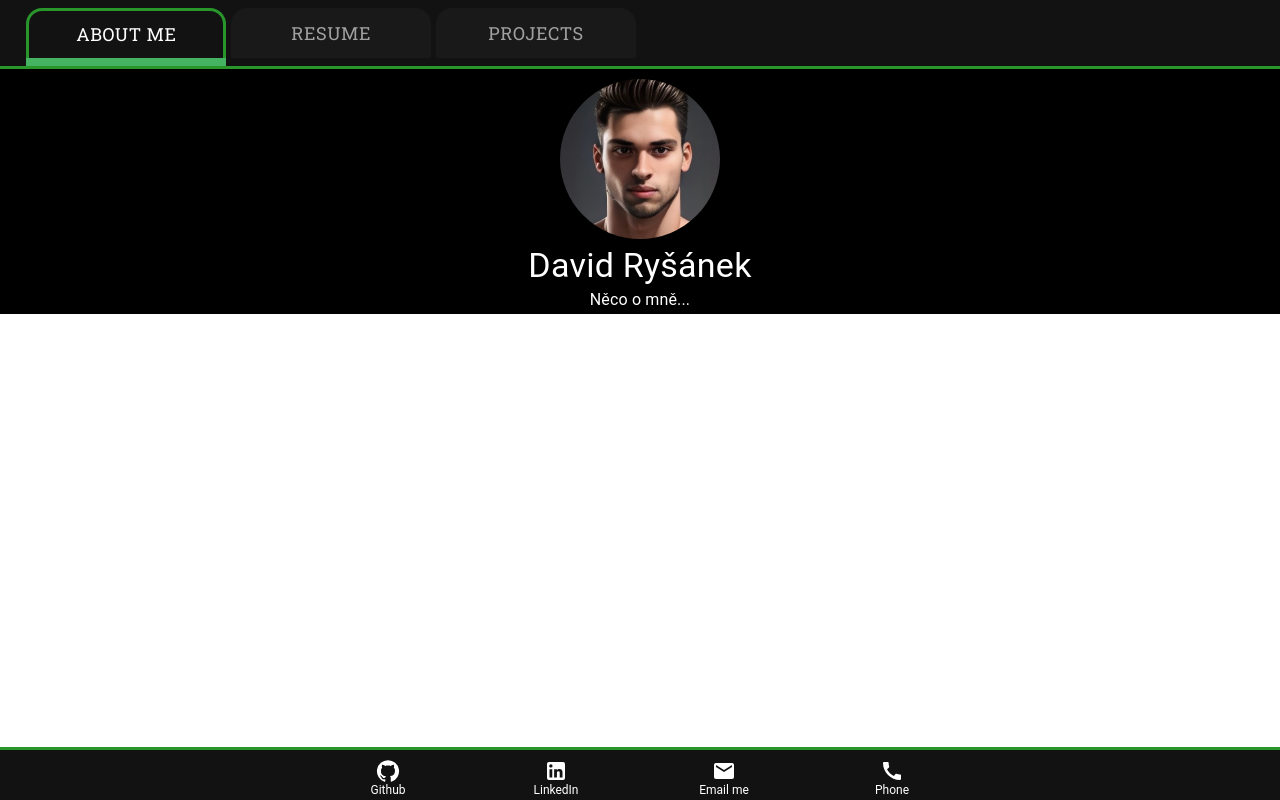
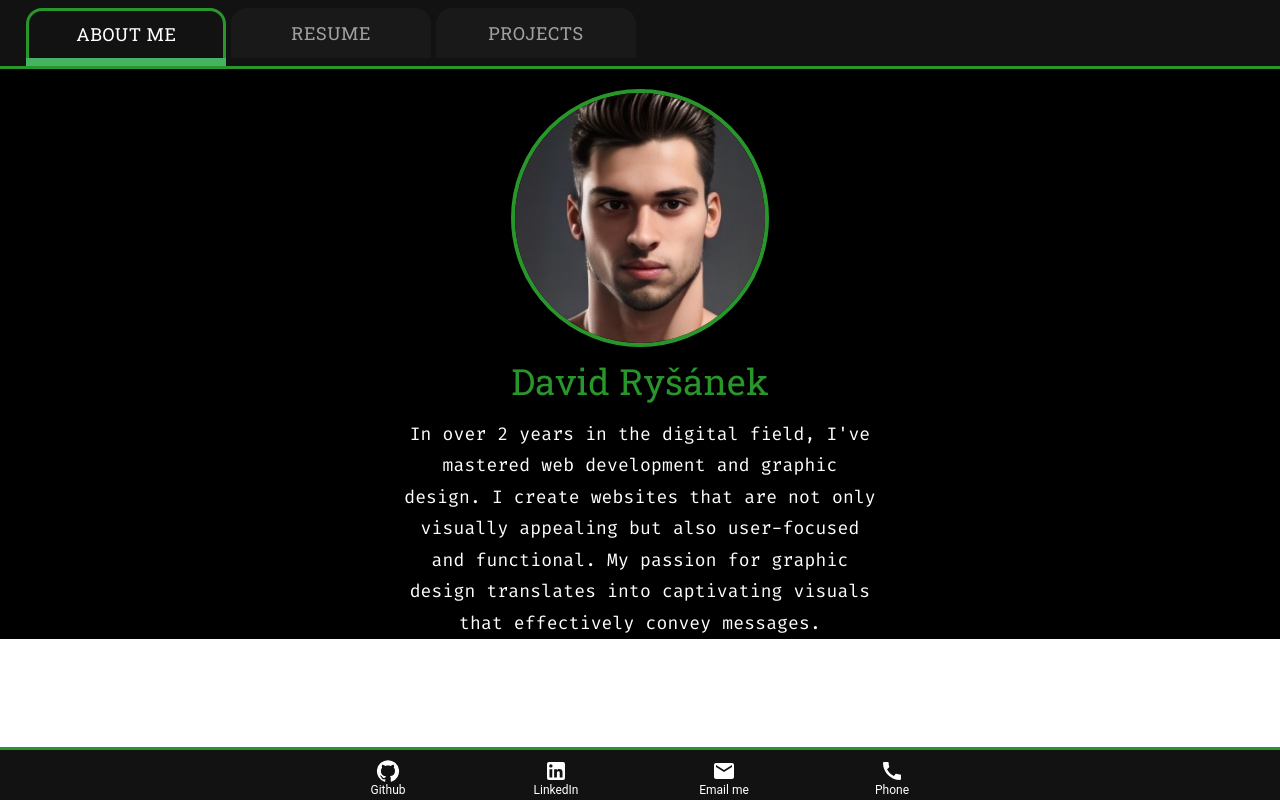
Before and after one commit to RysanekDavid/Web_CV, a React (Create React App) app: page / in a window 1280 px wide. Built offline with nearby package versions, Linux system fonts and the light colour scheme.

Commit message:
Update ContentBar

```diff
--- a/public/index.html
+++ b/public/index.html
@@ -3,6 +3,10 @@
   <head>
     <link
       href="https://fonts.googleapis.com/css2?family=Roboto+Slab&display=swap"
+      rel="stylesheet"
+    />
+    <link
+      href="https://fonts.googleapis.com/css2?family=Fira+Code&family=Roboto+Slab&display=swap"
       rel="stylesheet"
     />
     <meta charset="UTF-8" />
--- a/src/components/BottomBar.tsx
+++ b/src/components/BottomBar.tsx
@@ -33,7 +33,9 @@ export default function BottomBar() {
         <BottomNavigationAction
           label="LinkedIn"
           sx={{ color: "#FFFFFF" }}
-          icon={<LinkedInIcon sx={{ color: "#FFFFFF" }} />}
+          icon={
+            <LinkedInIcon sx={{ color: "#FFFFFF", fontFamily: "Fira Code" }} />
+          }
           onClick={() =>
             redirectTo(
               "https://www.linkedin.com/in/david-ry%C5%A1%C3%A1nek-aa088a20a/"
--- a/src/components/ContentBar.tsx
+++ b/src/components/ContentBar.tsx
@@ -25,13 +25,41 @@ function AboutMe() {
       <Avatar
         src={AvatarImage}
         alt="David Ryšánek fotka"
-        sx={{ width: 160, height: 160, mb: 2, top: 10 }}
+        sx={{
+          width: 250,
+          height: 250,
+          mb: 2,
+          top: 20,
+          border: "4px solid #29962c",
+        }}
       />
-      <Typography sx={{ color: "#FFFFFF" }} variant="h4">
+      <Typography
+        sx={{
+          color: "#29962c",
+          paddingTop: 2,
+          fontFamily: "Roboto Slab",
+          fontSize: "36px",
+        }}
+        variant="h4"
+      >
         David Ryšánek
       </Typography>
-      <Typography sx={{ color: "#FFFFFF" }} variant="subtitle1">
-        Něco o mně...
+      <Typography
+        sx={{
+          color: "#FFFFFF",
+          justifyContent: "center",
+          paddingLeft: 50,
+          paddingRight: 50,
+          paddingTop: 2,
+          fontFamily: "Fira Code",
+          fontSize: "18px",
+        }}
+        variant="subtitle1"
+      >
+        In over 2 years in the digital field, I've mastered web development and
+        graphic design. I create websites that are not only visually appealing
+        but also user-focused and functional. My passion for graphic design
+        translates into captivating visuals that effectively convey messages.
       </Typography>
     </Box>
   );
```
